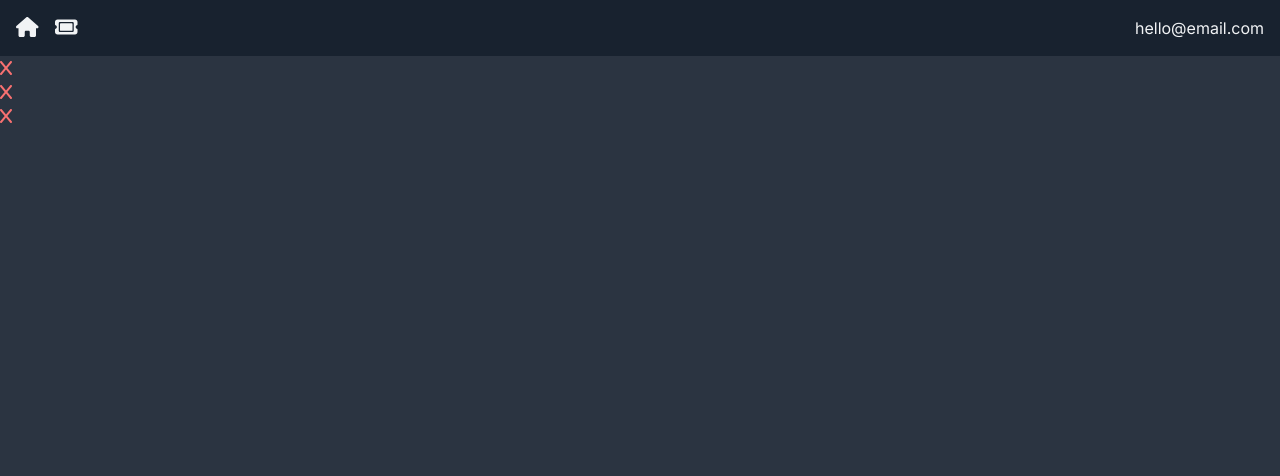
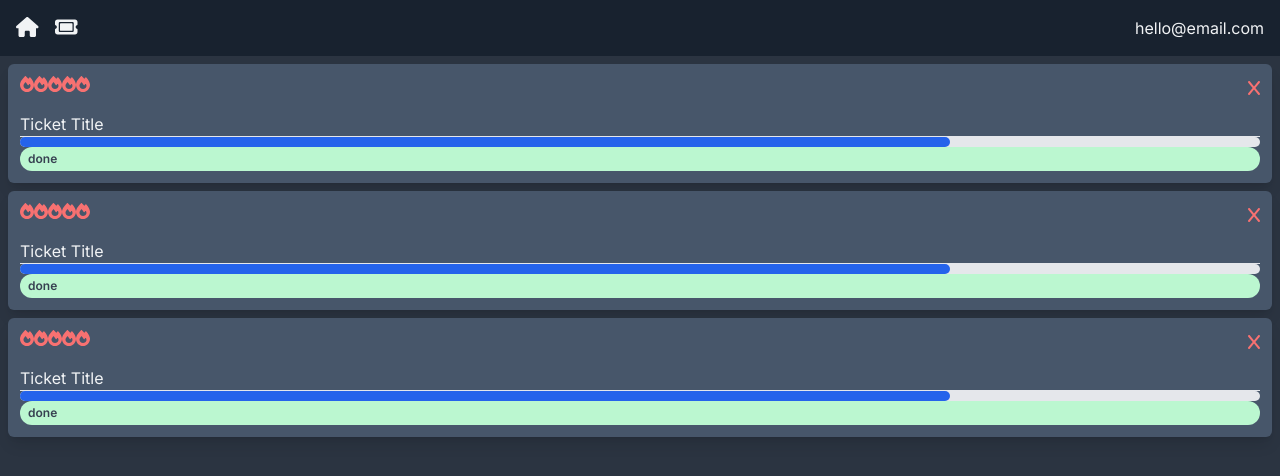
Before and after one commit to ekdeguzm/ticketing-app, a Next.js app in the folder ticket-app/: page / in a window 1280 px wide. Shown: the top 476 px of the page. Built offline with nearby package versions, Linux system fonts and the light colour scheme.

Commit message:
add classes to ticketCard

```diff
--- a/ticket-app/app/(components)/PriorityDisplay.jsx
+++ b/ticket-app/app/(components)/PriorityDisplay.jsx
@@ -1,5 +1,16 @@
+import { faFire } from "@fortawesome/free-solid-svg-icons";
+import { FontAwesomeIcon } from "@fortawesome/react-fontawesome";
+
 const PriorityDisplay = () => {
-  return <div>PriorityDisplay</div>;
+  return (
+    <div className="flex justify-start align-baseline">
+      <FontAwesomeIcon icon={faFire} className="text-red-400" />
+      <FontAwesomeIcon icon={faFire} className="text-red-400" />
+      <FontAwesomeIcon icon={faFire} className="text-red-400" />
+      <FontAwesomeIcon icon={faFire} className="text-red-400" />
+      <FontAwesomeIcon icon={faFire} className="text-red-400" />
+    </div>
+  );
 };
 
 export default PriorityDisplay;
--- /dev/null
+++ b/ticket-app/app/(components)/ProgressDisplay.jsx
@@ -0,0 +1,12 @@
+const ProgressDisplay = () => {
+  return (
+    <div className="w-full bg-gray-200 rounded-full h-2.5">
+      <div
+        className="bg-blue-600 h-2.5 rounded-full"
+        style={{ width: "75%" }}
+      ></div>
+    </div>
+  );
+};
+
+export default ProgressDisplay;
--- /dev/null
+++ b/ticket-app/app/(components)/StatusDisplay.jsx
@@ -0,0 +1,9 @@
+const StatusDisplay = () => {
+  return (
+    <span className="inline-block  rounded-full px-2 py-1 text-xs font-semibold text-gray-700 bg-green-200">
+      done
+    </span>
+  );
+};
+
+export default StatusDisplay;
--- a/ticket-app/app/(components)/TicketCard.jsx
+++ b/ticket-app/app/(components)/TicketCard.jsx
@@ -1,9 +1,21 @@
 import DeleteBlock from "./DeleteBlock";
+import PriorityDisplay from "./PriorityDisplay";
+import ProgressDisplay from "./ProgressDisplay";
+import StatusDisplay from "./StatusDisplay";
 
 const TicketCard = () => {
   return (
-    <div>
-      <DeleteBlock />
+    <div className="flex flex-col bg-card hover:bg-card-hover rounded-md shadow-lg p-3 m-2">
+      <div className="flex mb-3">
+        <PriorityDisplay></PriorityDisplay>
+        <div className="ml-auto">
+          <DeleteBlock />
+        </div>
+      </div>
+      <h4>Ticket Title</h4>
+      <hr></hr>
+      <ProgressDisplay></ProgressDisplay>
+      <StatusDisplay></StatusDisplay>
     </div>
   );
 };
```
